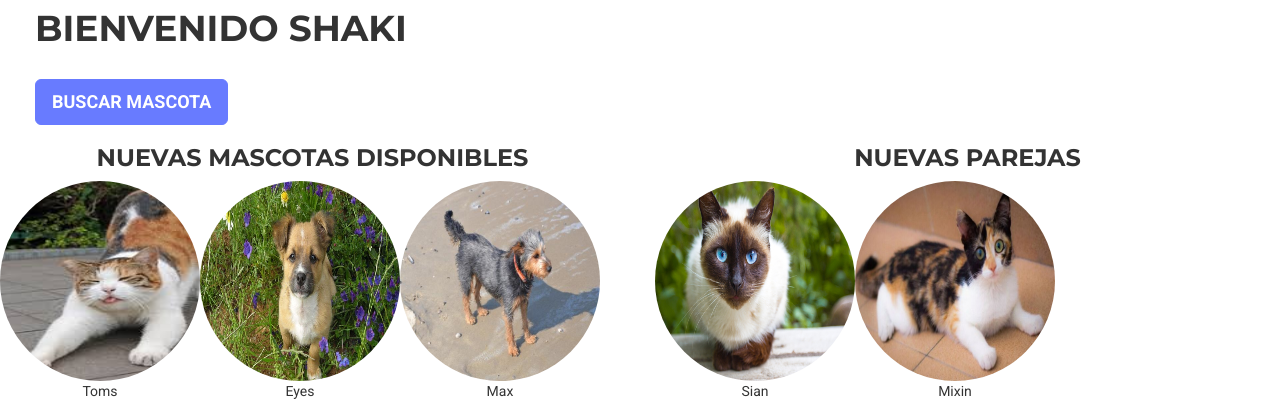
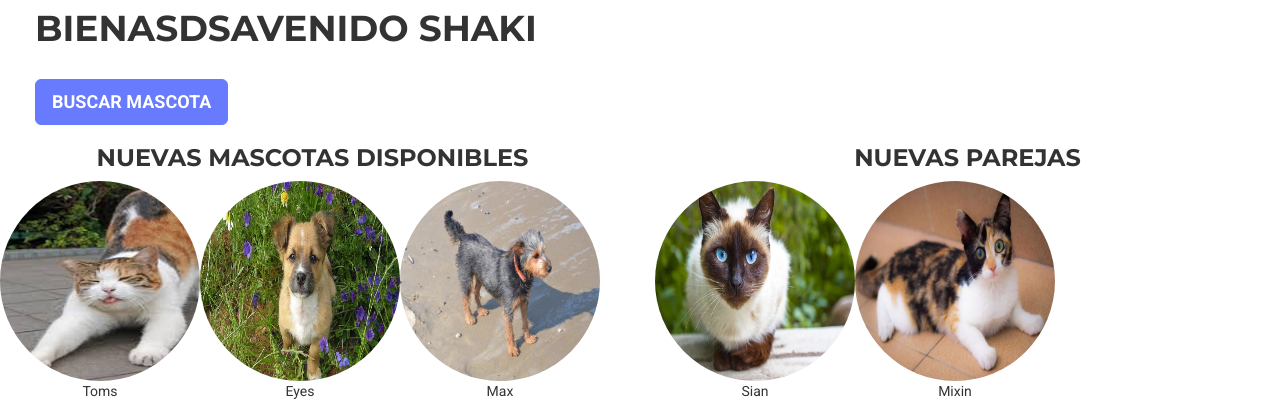
Before and after one commit to MasterLolicon/Petto, a PHP site: page /Petto/pag/inicio.php in a window 1280 px wide. Shown: the part 71-474 px from the top of the page. Run offline with PHP 8.4, Linux system fonts and the light colour scheme; a user stored in the database is signed in; data comes from the database, SQL or seed files in the repository; some web fonts are replaced.

Commit message:
Prueba de modificacion

```diff
--- a/pag/estructura/header.php
+++ b/pag/estructura/header.php
@@ -26,7 +26,7 @@
 			        <span class="icon-bar"></span>
 			      </button>
 
-			     <h1><a class="navbar-brand" href="<?php echo($_SERVER['DOCUMENT_ROOT']).'/pag/inicio.php' ?>">Petto</a><h1>
+			     <h1><a class="navbar-brand" href="http://localhost/Petto/pag/inicio.php">Petto</a><h1>
 			    </div>
 
 			    <!-- Collect the nav links, forms, and other content for toggling -->
--- a/pag/inicio.php
+++ b/pag/inicio.php
@@ -26,7 +26,7 @@ $usuario= $resultado_obtenido['usuario'];
 
 	<div class="container-fluid">
 		<div class="row">
-		<h1>Bienvenido <?php echo $usuario;?></h1>
+		<h1>Bienasdsavenido <?php echo $usuario;?></h1>
 		</div>
 		<div class="row">
 
```
